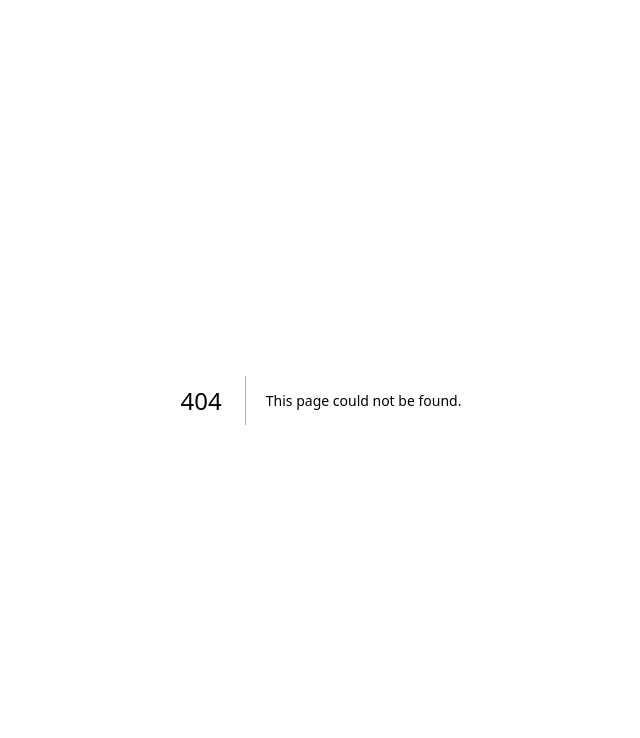
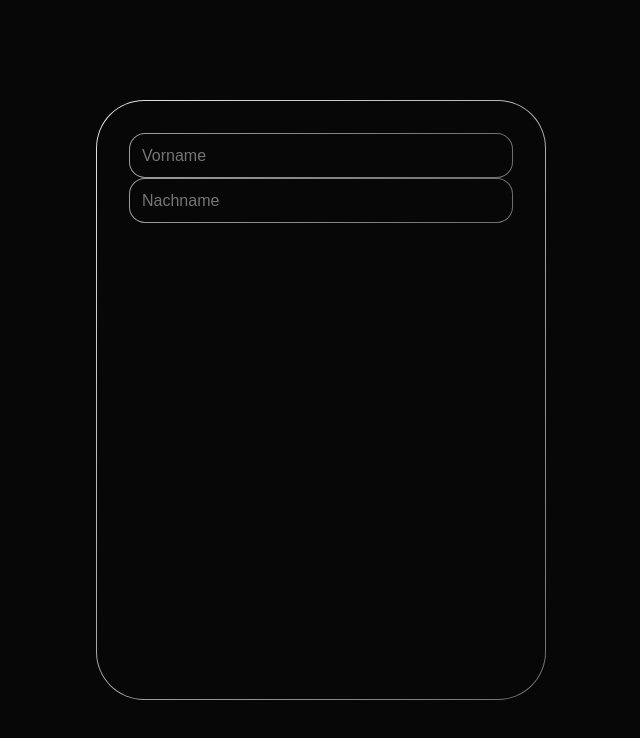
Before and after one commit to BaldrProgrammer/letter, a Next.js app in the folder client/: page /auth/reg in a window 1280 px wide. Before the commit this address had no page. Shown: the top 738 px of the page, without its empty margins (319-959 px from the left). Built offline with nearby package versions, Linux system fonts and the light colour scheme.

Commit message:
habe drei Stufe der Autorisierung beginnen

```diff
--- /dev/null
+++ b/client/src/app/auth/reg/page.tsx
@@ -0,0 +1,9 @@
+import ModuleReg from "@/moduls/page/ModuleReg";
+
+export default function RegPage(){
+    return(
+        <>
+            <ModuleReg/>
+        </>
+    )
+}
--- /dev/null
+++ b/client/src/components/Forms/RegForm.tsx
@@ -0,0 +1,23 @@
+import {Box} from "@mui/material";
+import InputLetter from "@/components/Inputs/InputLetter";
+
+
+export default function RegForm(){
+    return(
+        <Box
+            sx={{
+                height: 600,
+                width: 450,
+                borderRadius: 12,
+                padding: 4,
+                display: 'flex',
+                flexDirection: 'column',
+                border: '1px solid transparent',
+                background: 'linear-gradient(#070707, #070707) padding-box, linear-gradient(135deg, #E5E4E2, #706f6e) border-box',
+            }}
+        >
+            <InputLetter id={'1'} placeholder={"Vorname"}/>
+            <InputLetter id={'2'} placeholder={"Nachname"}/>
+        </Box>
+    )
+}
--- /dev/null
+++ b/client/src/moduls/page/ModuleReg.tsx
@@ -0,0 +1,12 @@
+import {Box} from "@mui/material";
+import InputLetter from "@/components/Inputs/InputLetter";
+import RegForm from "@/components/Forms/RegForm";
+
+
+export default function ModuleReg(){
+    return(
+        <Box sx={{height:'100vh', display:'flex', justifyContent:'center', alignItems:'center'}}>
+            <RegForm/>
+        </Box>
+    )
+}
```
